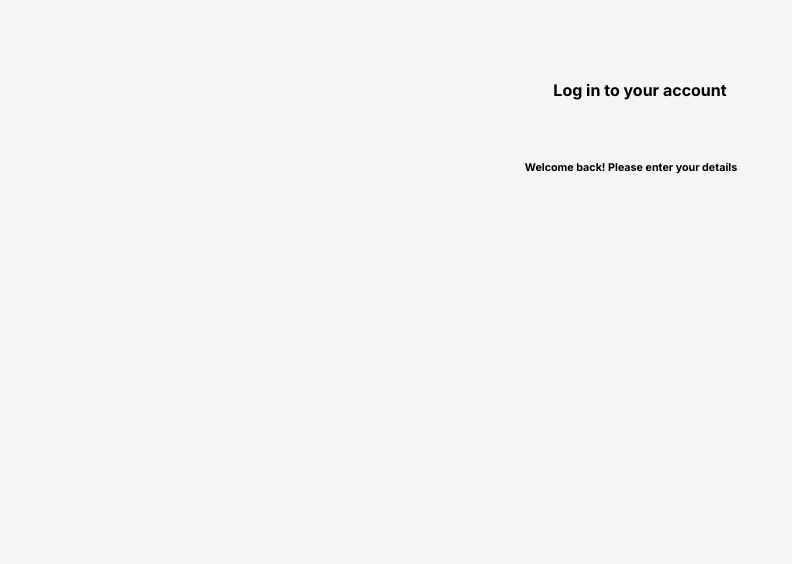
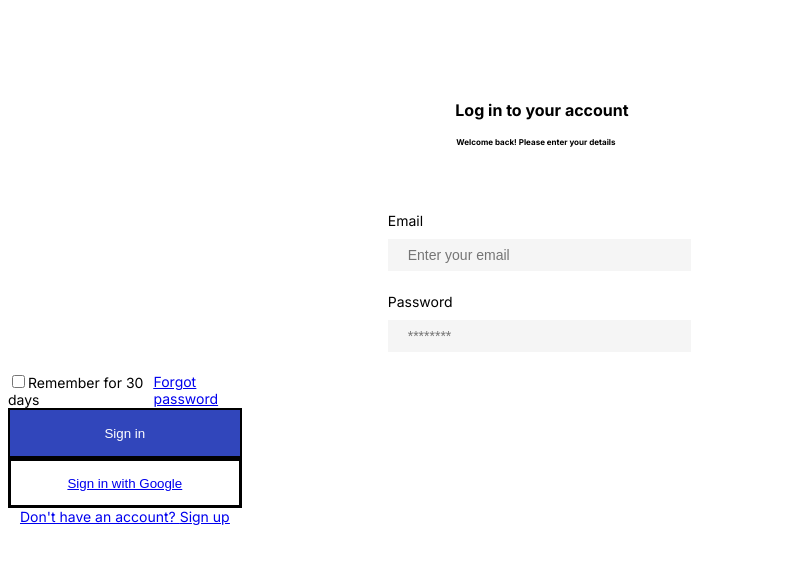
Before and after one commit to Mkfdo/sign-in-attempt-3, a Next.js app: page / in a window 1280 px wide. Shown: the top 564 px of the page, without its empty margins (0-792 px from the left). Built offline with nearby package versions, Linux system fonts and the light colour scheme.

Commit message:
Css Updated

```diff
--- a/src/app/globals.css
+++ b/src/app/globals.css
@@ -1,238 +1,175 @@
-
-
-
-
-
-
-
+#root {
+	max-width: 1280px;
+	margin: 0 auto;
+	padding: 2rem;
+	text-align: center;
+	box-sizing: border-box;
+}
 
 
 
 body {
 
 	background-position: center;
-	width: 1440px;
-	height: 960px;
-	top: -6214px;
-	left: -10428px;
-	padding: 205px 0px 263px 0px;
-	gap: 0px;
-	opacity: 0px;
 	background-size: cover;
 	background-repeat: no-repeat;
 	background-attachment: fixed;
-  	background-color: whitesmoke;
-  	justify-content: center;
+	background-color: white;
 	box-sizing: border-box;
-	justify-content: center;
 	position: fixed;
-
 
 }
 
-
-
 Link {
-  color: blue;
 	text-decoration: none;
+	color: white;
+	:hover {
+		  text-decoration: underline;
+	}
 }
 
 .main {
-
-
+	width: 80%;
+	display: contents;
 	justify-content: center;
 	align-items: center;
-	width: Hug (360px)px;
-	height: Hug (492px)px;
-	gap: 33px;
-	opacity: 0px;
-	display: contents;
-	background-color: white;
-	position: fixed;
-
-
-
+	min-height: 50vh;
+	background-color: whitesmoke;
 
 }
 
 .content {
-	position: fixed;
+	position: relative;
+	left: 100%;
+	width: 100%;
 	border: 2px whitesmoke;
+	border-radius: 15px;
 	padding: 7.5em 2.5em 4em 2.5em;
 	color: black;
-	width: Fixed (360px)px;
-	height: Hug (332px)px;
-	color: black;
-	border-radius: 12px 0px 0px 0px;
-	opacity: 0px;
-	display: block;
+	gap: 24px;
+}
 
-
-}
 .m_title {
-
-	width: Fixed (360px)px;
-	height: Hug (74px)px;
-	gap: 24px;
-	opacity: 0px;
-	position: fixed;
-	top: 10%;
-	left: 50%;
+	position: absolute;
+	top: 50%;
+	left: 65%;
 	transform: translateX(-50%);
 	display: flex;
 	align-items: center;
 	justify-content: center;
-	background-color: whitesmoke;
-	display: flex;
+	background-color: white;
+	text-align: left;
+	width: 80%;
 	span {
-		font-size: 20px;
+		font-size: 16px;
 		color: black;
 	}
-
 }
 
+.title {
+	position: absolute;
+	top: 60%;
+	left: 42%;
+	display: flex;
+	font-size: 12px;
+	gap: 20px;
+}
 
-.title {
-	position:fixed;
-	width: Fixed (360px)px;
-	height: Hug (74px)px;
-	gap: 24px;
-	opacity: 0px;
-	display:inline-flex;
-  	font-size: 16px;
-	top: 17%;
-	left: 41%;
-	display: flex;
-
-
-
-}
 .input {
-	width: Fixed (360px)px;
-	height: Hug (332px)px;
-	gap: 24px;
-	border-radius: 12px 0px 0px 0px;
-	opacity: 0px;
-	position: fixed;
+	position: relative;
 	display: flex;
 	flex-direction: column-reverse;
 	text-align: left;
 	margin: 20px 0;
 	border: black;
-
+	left: 130%;
+	top: 37%;
+	gap: 10px;
+	font-size: 14px;
 
 }
 
-
 .field {
-	width: Fill (360px)px;
-	height: Hug (70px)px;
-	gap: 0px;
-	opacity: 0px;
-	font-family: Inter;
+	width: 80%;
+	height: 30px;
 	font-size: 14px;
-	font-weight: 500;
-	line-height: 20px;
-	text-align: left;
-	width: Fill (360px)px;
-	padding: 10px 14px 10px 14px;
-	gap: 8px;
-	border-radius: 8px 0px 0px 0px;
-	border: 1px 0px 0px 0px;
 	color: black;
+	padding-inline: 20px 50px;
 	border: black;
 	outline-color: black;
-  	background-color: white;
-	position: fixed;
-	display: flex;
+	background-color: whitesmoke;
+	left: 30%;
+	row-gap: 20px;
 
 }
 
 #email {
 	margin-bottom: 2px;
 }
-
-
 .rememberForgot {
 	display: flex;
 	justify-content: space-between;
-	width: Fill (360px)px;
-	height: Hug (20px)px;
-	gap: 8px;
-	opacity: 0px;
-	font-family: Inter;
 	font-size: 14px;
-	font-weight: 500;
-	line-height: 20px;
-	text-align: left;
-	position: fixed;
-
+	left: 100%;
+	width: 80%;
+	gap: 10px;
+	align-content: center;
+	align-items: center;
 
 }
 
 .action {
+	gap: 20px;
 	row-gap: 20px;
-	position: fixed;
-	display: block;
+	justify-content: center;
+	left: 130%;
+
 }
 
 .signin {
-
-	width: 360px;
-	height: 104px;
-	gap: 16px;
-	opacity: 0px;
-	border-radius: 4px 0px 0px 0px;
-	opacity: 0px;
+	width: 80%;
+	height: 50px;
 	background: rgb(49, 70, 187);
 	font-weight: 500;
-	border-color: black;
-	border-style: inherit;
+	border-style: solid;
 	cursor: pointer;
 	transition: .3s;
 	color: white;
-	position: fixed;
+	left: 100%;
+	gap: 20px;
 	:hover {
 		  background: white;
 	}
 }
-
 .googleSignin {
-	width: Fixed (360px)px;
-	height: Hug (44px)px;
-	top: 60px;
-	gap: 12px;
-	border-radius: 4px 0px 0px 0px;
-	opacity: 0px;
-	border-style: inherit;
+	gap: 20px;
+	width: 80%;
+	height: 50px;
 	background: white;
 	font-weight: 500;
 	border: black;
 	cursor: pointer;
 	transition: .3s;
 	color: black;
-	position: fixed;
+	outline-color: black;
+	border-style: solid;
+
 	:hover {
 		background: white;
 	}
-
 }
-
-
 .createAcc {
-	width: Fixed (360px)px;
-	height: Hug (20px)px;
-	gap: 4px;
-	opacity: 0px;
+	gap: 20px;
 	text-align: center;
-	position: fixed;
-	display: flex;
-
+	left: 130%;
+	width: 80%;
+	font-size: 14px;
 	Link {
 		font-weight: 500;
 	}
 }
 
+
 .card {
 	padding: 2em;
 }
--- a/src/app/page.module.css
+++ b/src/app/page.module.css
@@ -1,59 +1,52 @@
-
-
-
-
-.Link {
-	color: blue;
-	text-decoration: none;
-}
-
-.main {
-
-
-  	justify-content: center;
-  	align-items: center;
-  	display: contents;
-	background-color: white;
-  	background-position: center;
-	width: 1440px;
-  	height: 960px;
-  	top: -6214px;
-  	left: -10428px;
-  	padding: 205px 0px 263px 0px;
-  	gap: 0px;
-  	opacity: 0px;
-  	background-size: cover;
-  	background-repeat: no-repeat;
-  	background-attachment: fixed;
+#root {
+	max-width: 1280px;
+	margin: 0 auto;
+	padding: 2rem;
+	text-align: center;
 	box-sizing: border-box;
-  	position: fixed;
-
 }
 
 
 
+body {
+
+	background-position: center;
+	background-size: cover;
+	background-repeat: no-repeat;
+	background-attachment: fixed;
+	background-color: white;
+	box-sizing: border-box;
+	position: fixed;
+}
+
+Link {
+	text-decoration: none;
+	color: white;
+	:hover {
+		  text-decoration: underline;
+	}
+}
+
+.main {
+	width: 100%;
+	display: flex;
+	justify-content: center;
+	align-items: center;
+	min-height: 100vh;
+	background-color: whitesmoke;
+}
 
 .content {
-  position: fixed;
+	position: relative;
+	width: 450px;
 	border: 2px whitesmoke;
+	border-radius: 15px;
 	padding: 7.5em 2.5em 4em 2.5em;
 	color: black;
-  width: Fixed (360px)px;
-  height: Hug (332px)px;
-  color: black;
-  border-radius: 12px 0px 0px 0px;
-  opacity: 0px;
-  display: block;
+}
 
-
-}
 .m_title {
-
-  width: Fixed (360px)px;
-  height: Hug (74px)px;
-  gap: 24px;
-  opacity: 0px;
-  position: fixed;
+	position: absolute;
 	top: 10%;
 	left: 50%;
 	transform: translateX(-50%);
@@ -61,152 +54,91 @@
 	align-items: center;
 	justify-content: center;
 	background-color: whitesmoke;
-  display: flex;
-  .span {
+	span {
 		font-size: 20px;
 		color: black;
 	}
-
 }
 
+.title {
+	position: absolute;
+	top: 12%;
+	left: 30%;
+	display: flex;
+}
 
-.title {
-  position:fixed;
-  width: Fixed (360px)px;
-  height: Hug (74px)px;
-  gap: 24px;
-  opacity: 0px;
-  display:inline-flex;
-  font-size: 16px;
-  top: 17%;
-  left: 41%;
-  display: flex;
-
-
-
-}
 .input {
-  width: Fixed (360px)px;
-  height: Hug (332px)px;
-  gap: 24px;
-  border-radius: 12px 0px 0px 0px;
-  opacity: 0px;
-  position: fixed;
+	position: relative;
 	display: flex;
 	flex-direction: column-reverse;
 	text-align: left;
 	margin: 20px 0;
 	border: black;
-
-
 }
 
-
 .field {
-  width: Fill (360px)px;
-  height: Hug (70px)px;
-  gap: 0px;
-  opacity: 0px;
-  font-family: Inter;
-  font-size: 14px;
-  font-weight: 500;
-  line-height: 20px;
-  text-align: left;
-  width: Fill (360px)px;
-  padding: 10px 14px 10px 14px;
-  gap: 8px;
-  border-radius: 8px 0px 0px 0px;
-  border: 1px 0px 0px 0px;
+	width: 80%;
+	height: 45px;
+	font-size: 16px;
 	color: black;
-  border: black;
-  outline-color: black;
+	padding-inline: 20px 50px;
+	border: white;
+	outline-color: white;
 	background-color: white;
-  position: fixed;
-  display: flex;
 
 }
 
 #email {
 	margin-bottom: 2px;
 }
-
-
 .rememberForgot {
 	display: flex;
 	justify-content: space-between;
-  width: Fill (360px)px;
-  height: Hug (20px)px;
-  gap: 8px;
-  opacity: 0px;
-  font-family: Inter;
-  font-size: 14px;
-  font-weight: 500;
-  line-height: 20px;
-  text-align: left;
-  position: fixed;
-
+	font-size: 15px;
 
 }
 
 .action {
-  row-gap: 20px;
-  position: fixed;
-  display: block;
+	gap: 20px;
+	justify-content: center;
 }
 
 .signin {
-
-  width: 360px;
-  height: 104px;
-  gap: 16px;
-  opacity: 0px;
-  border-radius: 4px 0px 0px 0px;
-  opacity: 0px;
+	width: 100%;
+	height: 50px;
 	background: rgb(49, 70, 187);
 	font-weight: 500;
-  border-color: black;
-  border-style: inherit;
+	border: none;
 	cursor: pointer;
 	transition: .3s;
 	color: white;
-  position: fixed;
 
+	:hover {
+		  background: white;
 	}
-
+}
 .googleSignin {
-  width: Fixed (360px)px;
-  height: Hug (44px)px;
-  top: 60px;
-  gap: 12px;
-  border-radius: 4px 0px 0px 0px;
-  opacity: 0px;
-  border-style: inherit;
+	width: 100%;
+	height: 50px;
 	background: white;
 	font-weight: 500;
 	border: black;
 	cursor: pointer;
 	transition: .3s;
 	color: black;
-  position: fixed;
 
-
+	:hover {
+		background: white;
 	}
-
-
+}
 .createAcc {
-  width: Fixed (360px)px;
-  height: Hug (20px)px;
-  gap: 4px;
-  opacity: 0px;
 	text-align: center;
-  position: fixed;
-  display: flex;
-
-  .Link {
+	Link {
 		font-weight: 500;
 	}
 }
 
+
 .card {
 	padding: 2em;
 }
--- a/src/app/page.tsx
+++ b/src/app/page.tsx
@@ -6,12 +6,12 @@ import Link from 'next/link'
 
 export default function Home() {
   return (
-    <main className={styles.main}>
-      <div className={styles.content}>
-        <div className={styles.m_title}>
+    <main className="main">
+      <div className="content">
+        <div className="m_title">
           <span><b>Log in to your account</b></span>
         </div>
-        <div className={styles.title}>
+        <div className="title">
             <h6>Welcome back! Please enter your details</h6>
         </div>
 
@@ -19,11 +19,11 @@ export default function Home() {
 
 
       </div>
-      <div className={styles.input}>
+      <div className="input">
         <input
           type="email"
           id="email"
-          className={styles.field}
+          className="field"
           placeholder="Enter your email"
 
         />
@@ -31,12 +31,12 @@ export default function Home() {
           Email
         </label>
       </div>
-      <div className={styles.input}>
-        <input type="password" id="pass" className={styles.field} placeholder="********"/>
+      <div className="input">
+        <input type="password" id="pass" className="field" placeholder="********"/>
         <label htmlFor="pass" className="label">Password
         </label>
       </div>
-      <div className={styles.rememberForgot}>
+      <div className="rememberForgot">
         <div className="remember">
           <input type="checkbox" id="remember" />
           <label htmlFor="remember">Remember for 30 days</label>
@@ -45,12 +45,12 @@ export default function Home() {
           <a href="#"><u>Forgot password</u></a>
         </div>
       </div>
-      <div className={styles.action}>
-        <button className={styles.signin} type = "submit">Sign in</button>
-        <button className={styles.googleSignin} type = "submit"><a href ="./google.accounts.com">Sign in with Google</a></button>
+      <div className="action">
+        <button className="signin" type = "submit">Sign in</button>
+        <button className="googleSignin" type = "submit"><a href ="./google.accounts.com">Sign in with Google</a></button>
       </div>
 
-      <div className={styles.createAcc}>
+      <div className="createAcc">
         <Link href ="/signup" id="linkCreateAccount">
           Don't have an account? <u>Sign up</u>
         </Link>
```
Lines whose indentation alone changed are shown as unchanged.
